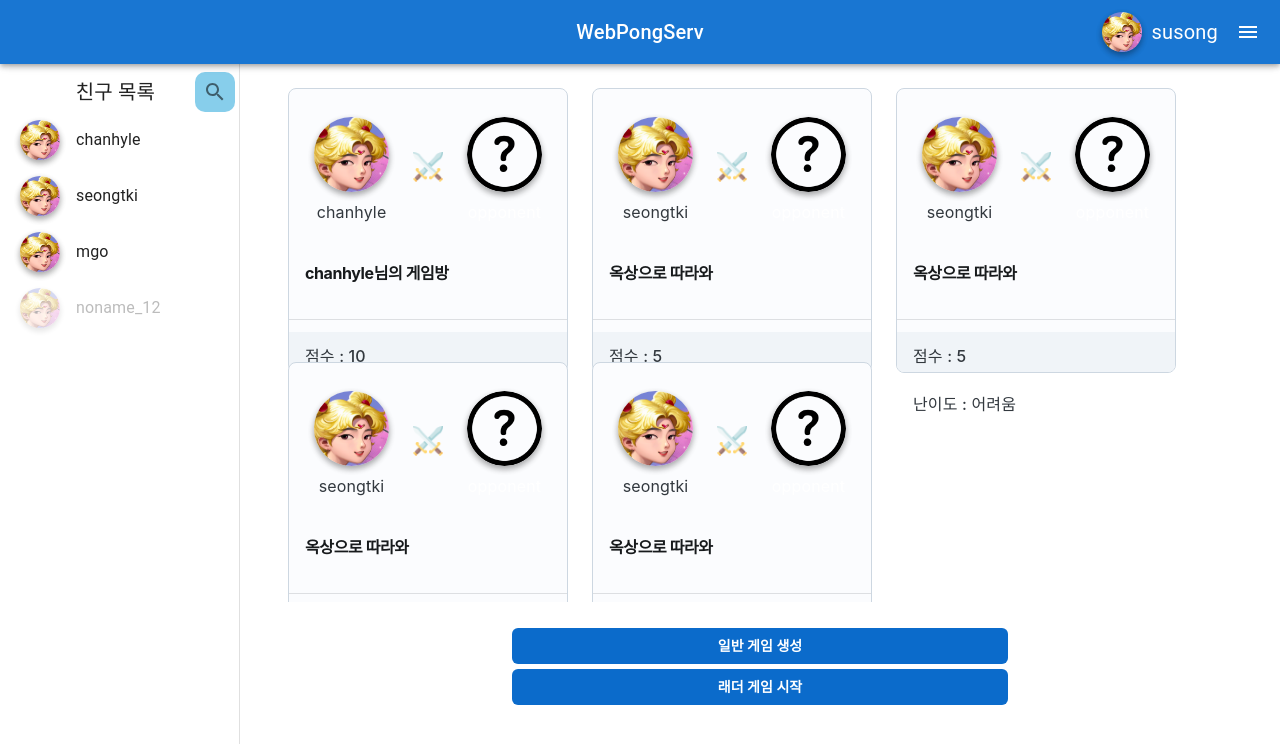
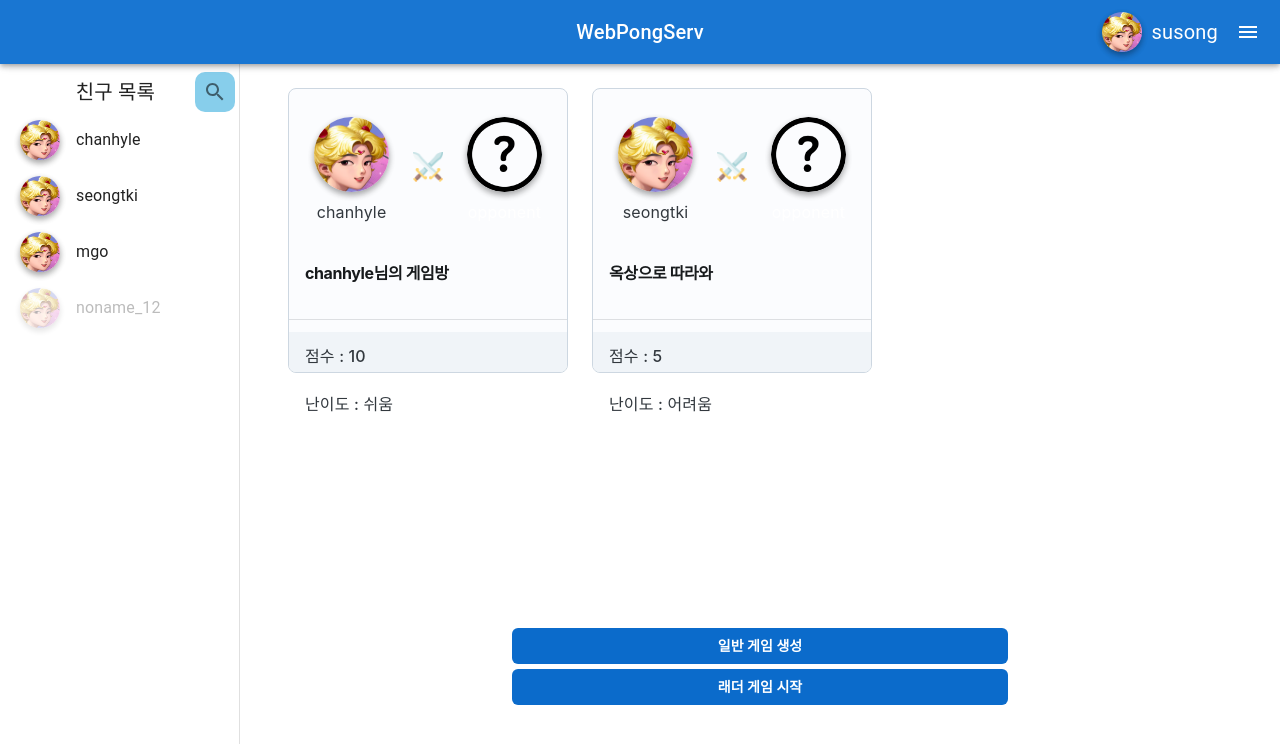
Before and after one commit to webPongServ/pongserv, a React (Create React App) app in the folder frontend/: page /game in a window 1280 px wide. Shown: the top 744 px of the page. Built offline with nearby package versions, Linux system fonts and the light colour scheme.

Commit message:
#44 FIX : game rooms reducer applied

```diff
--- a/frontend/src/components/profile/UserInfo.tsx
+++ b/frontend/src/components/profile/UserInfo.tsx
@@ -1,21 +1,13 @@
 import { useState } from "react";
 import "styles/Profile.scss";
 import "styles/global.scss";
+import { ProfileDetail } from "types/Detail";
 
 import { Box } from "@mui/material";
 
-export type UserData = {
-  nickname: string;
-  imgURL: string;
-  total: number;
-  win: number;
-  lose: number;
-  ELO: number;
-  winRate: number;
-};
-
 const UserInfo = () => {
-  const [userInfo, setUserInfo] = useState<UserData>({
+  // 다른 사람 정보도 요청해야 하니까 여기서 요청하기
+  const [userInfo, setUserInfo] = useState<ProfileDetail>({
     nickname: "susong",
     imgURL: "../image.png",
     total: 10,
--- a/frontend/src/pages/game.tsx
+++ b/frontend/src/pages/game.tsx
@@ -3,68 +3,20 @@ import GameCard from "components/game/GameCard";
 import NormalGameModal from "components/game/NormalGameModal";
 import LadderGameModal from "components/game/LadderGameModal";
 import CreateGameModal from "components/game/CreateGameModal";
+import { useSelector } from "react-redux";
+import { IRootState } from "components/common/store";
 
 import { Box } from "@mui/system";
 import { Button } from "@mui/joy";
 import "styles/global.scss";
 import "styles/Game.scss";
 
-export type GameInfo = {
-  id: string;
-  title: string;
-  owner: string;
-  maxScore: number;
-  difficulty: string;
-  createdAt: Date;
-};
-
 const Game = () => {
   const [roomStatus, setRoomStatus] = useState<string>("game");
   const [selectedID, setSelectedID] = useState<string>("");
-  const [gameList, setGameList] = useState<GameInfo[]>([
-    {
-      id: "202304250001",
-      title: "chanhyle님의 게임방",
-      owner: "chanhyle",
-      maxScore: 10,
-      difficulty: "easy",
-      createdAt: new Date(),
-    },
-    {
-      id: "202304250002",
-      title: "옥상으로 따라와",
-      owner: "seongtki",
-      maxScore: 5,
-      difficulty: "hard",
-      createdAt: new Date(),
-    },
-    {
-      id: "202304250002",
-      title: "옥상으로 따라와",
-      owner: "seongtki",
-      maxScore: 5,
-      difficulty: "hard",
-      createdAt: new Date(),
-    },
-    {
-      id: "202304250002",
-      title: "옥상으로 따라와",
-      owner: "seongtki",
-      maxScore: 5,
-      difficulty: "hard",
-      createdAt: new Date(),
-    },
-    {
-      id: "202304250002",
-      title: "옥상으로 따라와",
-      owner: "seongtki",
-      maxScore: 5,
-      difficulty: "hard",
-      createdAt: new Date(),
-    },
-  ]);
-
-  console.log(setGameList);
+  const gameRooms = useSelector(
+    (state: IRootState) => state.gameRooms.gameRooms
+  );
 
   return (
     <>
@@ -72,7 +24,7 @@ const Game = () => {
         className="flex-wrap-container overflow"
         sx={{ height: "80%", p: 3, gap: 3 }}
       >
-        {gameList.map((value, index) => {
+        {gameRooms.map((value, index) => {
           return (
             <GameCard
               key={value.id + index}
```
